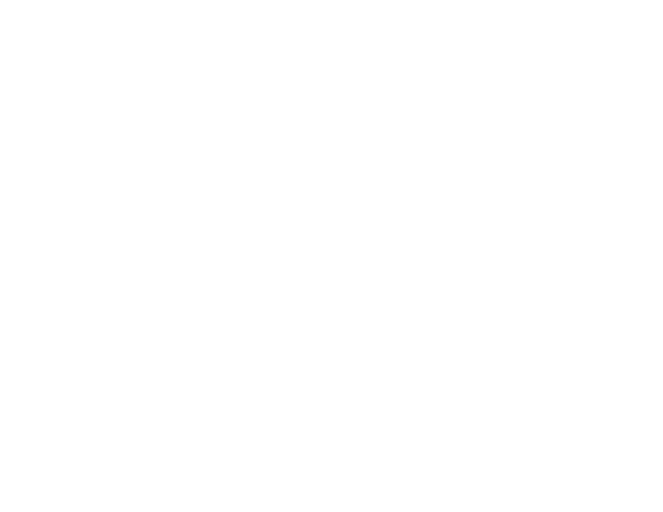
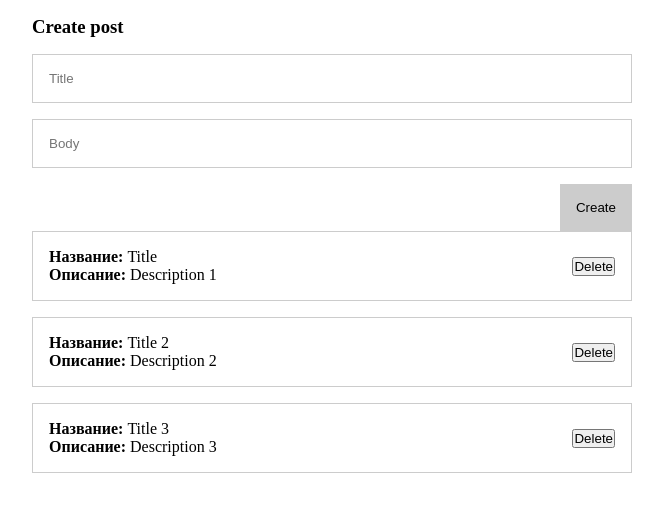
Before and after one commit to skripkaru/todo-vue, a Vue app: page / in a window 1280 px wide. Shown: the top 512 px of the page, without its empty margins (308-971 px from the left). Built offline with nearby package versions, Linux system fonts and the light colour scheme.

Commit message:
add post list

```diff
--- a/src/App.vue
+++ b/src/App.vue
@@ -1,11 +1,47 @@
 <script>
+import PostList from "@/components/PostList.vue";
+import PostForm from "@/components/PostForm.vue";
 
+export default {
+  components: {PostList, PostForm},
+  data() {
+    return {
+      posts: [
+        {id: 1, title: 'Title', body: 'Description 1'},
+        {id: 2, title: 'Title 2', body: 'Description 2'},
+        {id: 3, title: 'Title 3', body: 'Description 3'},
+      ],
+      title: '',
+      body: ''
+    }
+  },
+  methods: {
+    createPost(post) {
+      this.posts.push(post)
+    },
+  }
+}
 </script>
 
 <template>
-  <div></div>
+  <div class="app">
+    <PostForm @create="createPost"/>
+    <PostList :posts="posts"/>
+  </div>
 </template>
 
-<style scoped>
+<style>
+* {
+  margin: 0;
+  padding: 0;
+  box-sizing: border-box;
+}
+
+.app {
+  padding: 16px 0;
+  max-width: 600px;
+  margin: 0 auto;
+}
+
 
 </style>
--- /dev/null
+++ b/src/components/PostForm.vue
@@ -0,0 +1,62 @@
+<script>
+export default {
+  data() {
+    return {
+      post: {
+        title: '',
+        body: ''
+      }
+    }
+  },
+  methods: {
+    createPost() {
+      this.post.id = Date.now()
+      this.$emit('create', this.post)
+      this.post = {
+        title: '',
+        body: ''
+      }
+    }
+  }
+}
+</script>
+
+<template>
+  <form @submit.prevent class="form">
+    <h3>Create post</h3>
+    <input
+        v-model="post.title"
+        class="input"
+        type="text"
+        placeholder="Title"
+    >
+    <input
+        v-model="post.body"
+        class="input"
+        type="text"
+        placeholder="Body"
+    >
+    <button @click="createPost" class="btn">Create</button>
+  </form>
+</template>
+
+<style scoped>
+.form {
+  display: flex;
+  flex-direction: column;
+  gap: 16px;
+}
+
+.input {
+  width: 100%;
+  padding: 16px;
+  border: 1px solid #ccc;
+}
+
+.btn {
+  align-self: flex-end;
+  padding: 16px;
+  border: none;
+  background-color: #ccc;
+}
+</style>
--- /dev/null
+++ b/src/components/PostItem.vue
@@ -0,0 +1,33 @@
+<script>
+export default {
+  props: {
+    post: {
+      type: Object,
+      required: true
+    }
+  }
+}
+</script>
+
+<template>
+  <li class="post">
+    <div>
+      <div><strong>Название: </strong>{{ post.title }}</div>
+      <div><strong>Описание: </strong>{{ post.body }}</div>
+    </div>
+    <div>
+      <button>Delete</button>
+    </div>
+  </li>
+</template>
+
+<style scoped>
+.post {
+  display: flex;
+  justify-content: space-between;
+  align-items: center;
+  gap: 16px;
+  padding: 16px;
+  border: 1px solid #ccc;
+}
+</style>
--- /dev/null
+++ b/src/components/PostList.vue
@@ -0,0 +1,30 @@
+<script>
+import PostItem from "@/components/PostItem.vue";
+
+export default {
+  components: {PostItem},
+  props: {
+    posts: {
+      type: Array,
+      required: true,
+    }
+  }
+}
+</script>
+
+<template>
+  <ul class="post-list">
+    <PostItem v-for="post in posts" :post="post"/>
+  </ul>
+</template>
+
+<style scoped>
+.post-list {
+  list-style: none;
+  margin: 0;
+  padding: 0;
+  display: flex;
+  flex-direction: column;
+  gap: 16px;
+}
+</style>
```
